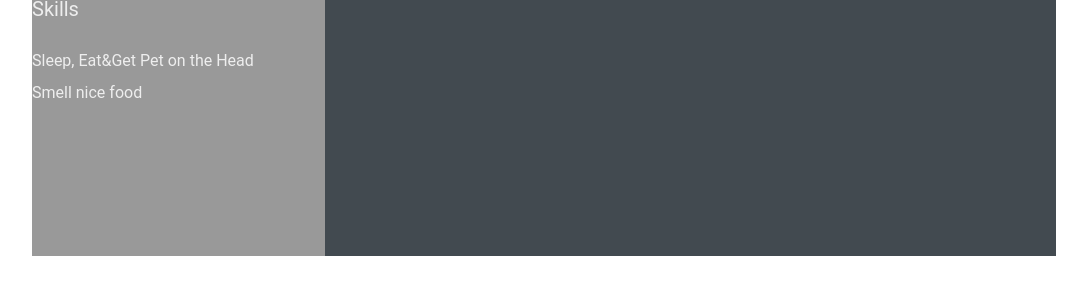
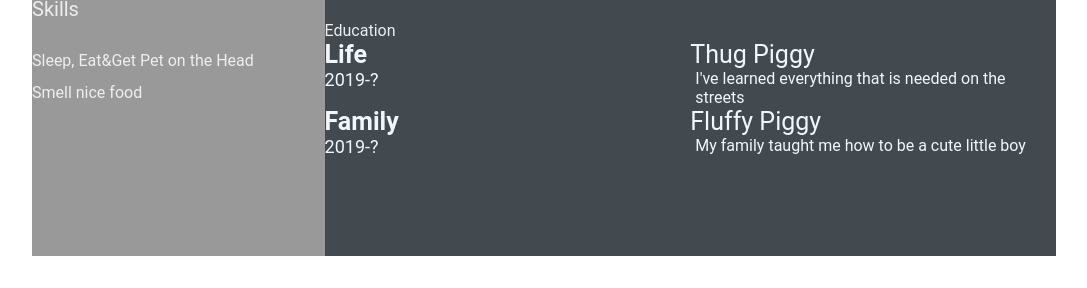
Before and after one commit to marineugebauer/marineugebauer.github.io, a plain HTML site: page index.html in a window 1280 px wide. Shown: the part 576-864 px from the top of the page, without its empty margins (96-1183 px from the left). Drawn offline with Linux system fonts and the light colour scheme.

Commit message:
feature: education added

```diff
--- a/index.html
+++ b/index.html
@@ -1,5 +1,6 @@
 <!DOCTYPE html>
 <html lang="en">
+
 <head>
     <meta charset="UTF-8">
     <meta http-equiv="X-UA-Compatible" content="IE=edge">
@@ -7,6 +8,7 @@
     <title>Galileu Fígaro CV</title>
     <link rel="stylesheet" href="style.css">
 </head>
+
 <body>
     <main class="resume-contents">
         <section class="left-section">
@@ -28,8 +30,12 @@
                 <div class="skills">
                     <p class="left-title">Skills</p>
                     <ul>
-                        <li><p>Sleep, Eat&Get Pet on the Head</p></li>
-                        <li><p>Smell nice food</p></li>
+                        <li>
+                            <p>Sleep, Eat&Get Pet on the Head</p>
+                        </li>
+                        <li>
+                            <p>Smell nice food</p>
+                        </li>
                     </ul>
                 </div>
             </section>
@@ -40,8 +46,11 @@
                     <div class="right-title">About Me</div>
                     <p class="about-me-contents">
                         Three-years-and-a-half old spoiled guinea pig<br>
-                        <br> As I only eat and sleep all day, I hope my mom gets a really nice job so I can be even more spoiled :)
-                        <br> Since 2019 I have the ability to know when someone open the fridge to get food (and I have to scream as loud as I am able to, so they know I am starving (even though I prob eating at the moment))
+                        <br> As I only eat and sleep all day, I hope my mom gets a really nice job so I can be even more
+                        spoiled :)
+                        <br> Since 2019 I have the ability to know when someone open the fridge to get food (and I have
+                        to scream as loud as I am able to, so they know I am starving (even though I prob eating at the
+                        moment))
                     </p>
                 </section>
             </div>
@@ -55,7 +64,8 @@
                     <div class="exp-right">
                         <p class="exp-position">Toddler to Grownman</p>
                         <p class="exp-desc">
-                            I have as much of food and vegetables and fruits as I want and I am loved and pampered by my mom, grandparents and uncle
+                            I have as much of food and vegetables and fruits as I want and I am loved and pampered by my
+                            mom, grandparents and uncle
                         </p>
                     </div>
                     <div class="exp-left">
@@ -80,6 +90,27 @@
                     </div>
                 </div>
             </section>
+            <section class="education gap">
+                <div class="right-title">Education</div>
+                <div class="education-contents">
+                    <div class="edication-left">
+                        <p class="education-school-name">Life</p>
+                        <p class="education-time-period">2019-?</p>
+                    </div>
+                    <div class="education-right">
+                        <p class="education-subject">Thug Piggy</p>
+                        <p class="education-desc">I've learned everything that is needed on the streets</p>
+                    </div>
+                    <div class="edication-left">
+                        <p class="education-school-name">Family</p>
+                        <p class="education-time-period">2019-?</p>
+                    </div>
+                    <div class="education-right">
+                        <p class="education-subject">Fluffy Piggy</p>
+                        <p class="education-desc">My family taught me how to be a cute little boy</p>
+                    </div>
+                </div>
+            </section>
         </section>
     </main>
 </body>
--- a/style.css
+++ b/style.css
@@ -119,7 +119,7 @@
 }
 
 .exp-time-period,
-.educationp-time-period,
+.education-time-period,
 .awards-time-period {
     font-size: 18px;
 }
```
Lines whose indentation alone changed are shown as unchanged.
